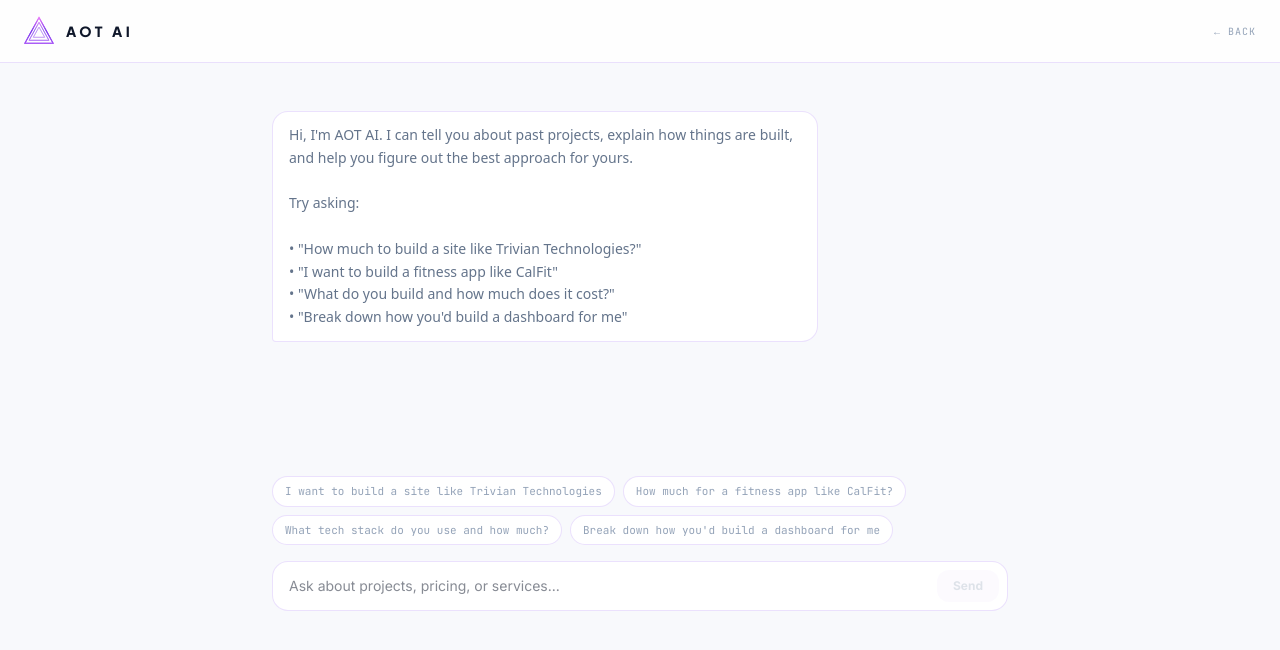
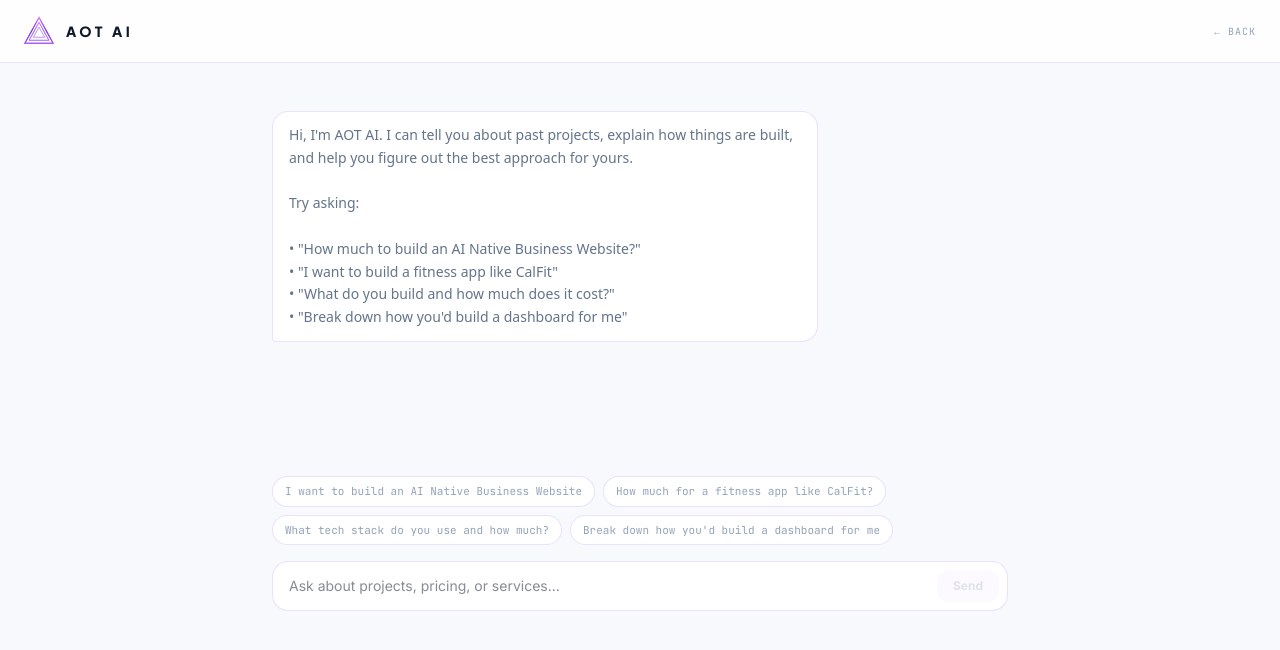
Before and after one commit to adiiaot/Aot-network-portfolio, a Next.js app: page /aot-ai in a window 1280 px wide. Shown: the top 650 px of the page. Built offline with nearby package versions, Linux system fonts and the light colour scheme.

Commit message:
Refactor code structure for improved readability and maintainability

```diff
--- a/src/components/sections/AotAIChat.tsx
+++ b/src/components/sections/AotAIChat.tsx
@@ -10,11 +10,11 @@
 const WELCOME: ChatMessage = {
   role: "assistant",
   content:
-    "Hi, I'm AOT AI. I can tell you about past projects, explain how things are built, and help you figure out the best approach for yours.\n\nTry asking:\n\n• \"How much to build a site like Trivian Technologies?\"\n• \"I want to build a fitness app like CalFit\"\n• \"What do you build and how much does it cost?\"\n• \"Break down how you'd build a dashboard for me\"",
+    "Hi, I'm AOT AI. I can tell you about past projects, explain how things are built, and help you figure out the best approach for yours.\n\nTry asking:\n\n• \"How much to build an AI Native Business Website?\"\n• \"I want to build a fitness app like CalFit\"\n• \"What do you build and how much does it cost?\"\n• \"Break down how you'd build a dashboard for me\"",
 };
 
 const SUGGESTIONS = [
-  "I want to build a site like Trivian Technologies",
+  "I want to build an AI Native Business Website",
   "How much for a fitness app like CalFit?",
   "What tech stack do you use and how much?",
   "Break down how you'd build a dashboard for me",
--- a/src/components/sections/Work.tsx
+++ b/src/components/sections/Work.tsx
@@ -175,7 +175,7 @@
                 </div>
               )}
               <div className="flex gap-3 mt-auto">
-                {p.id !== "trivian-technologies" && (
+                {p.id !== "ai-native-website" && (
                   <Link
                     href={`/projects/${p.id}`}
                     className="flex-1 text-center text-xs font-bold py-2.5 rounded-xl transition-all"
@@ -204,24 +204,24 @@
                     style={{
                       fontFamily: "'Inter', sans-serif",
                       letterSpacing: "0.05em",
-                      border: p.id === "trivian-technologies" ? "1px solid var(--accent-primary)" : "1px solid var(--border-color-light)",
-                      color: p.id === "trivian-technologies" ? "#fff" : "var(--text-muted)",
-                      background: p.id === "trivian-technologies" ? "var(--accent-primary)" : "transparent",
+                      border: p.id === "ai-native-website" ? "1px solid var(--accent-primary)" : "1px solid var(--border-color-light)",
+                      color: p.id === "ai-native-website" ? "#fff" : "var(--text-muted)",
+                      background: p.id === "ai-native-website" ? "var(--accent-primary)" : "transparent",
                     }}
                     onMouseEnter={(e) => {
-                      if (p.id !== "trivian-technologies") {
+                      if (p.id !== "ai-native-website") {
                         e.currentTarget.style.borderColor = "var(--accent-secondary)";
                         e.currentTarget.style.color = "var(--accent-primary)";
                       }
                     }}
                     onMouseLeave={(e) => {
-                      if (p.id !== "trivian-technologies") {
+                      if (p.id !== "ai-native-website") {
                         e.currentTarget.style.borderColor = "var(--border-color-light)";
                         e.currentTarget.style.color = "var(--text-muted)";
                       }
                     }}
                   >
-                    {p.id === "trivian-technologies" ? "View Website" : "Live Demo"}
+                    {p.id === "ai-native-website" ? "View Website" : "Live Demo"}
                   </a>
                 )}
                 {p.apkUrl && (
--- a/src/data/projects.ts
+++ b/src/data/projects.ts
@@ -2,11 +2,11 @@
 
 export const projects: Project[] = [
   {
-    id: "trivian-technologies",
-    name: "AI Native Company Website",
+    id: "ai-native-website",
+    name: "AI Native Business Website",
     tag: "Web Platform · AI & Technology",
     description:
-      "A modern technology company website built to showcase AI consulting, software development services, company capabilities, and technical documentation. Designed with a strong focus on performance, SEO, responsive design, and conversion-focused user experience. The platform includes a dedicated documentation system, structured service pages, and scalable architecture for future expansion.",
+      "A modern AI-native business website built to showcase AI consulting, software development services, company capabilities, and technical documentation. Designed with a strong focus on performance, SEO, responsive design, and conversion-focused user experience. The platform includes a dedicated documentation system, structured service pages, and scalable architecture for future expansion.",
     role: "Lead Developer & Product Engineer",
     status: "Live",
     accent: "#a855f7",
@@ -20,7 +20,7 @@
       "Vercel",
       "SEO",
     ],
-    imageUrl: "/images/projects/Triviantechthumbnail.png",
+    imageUrl: "/images/projects/ai-native-website-thumbnail.png",
     featured: true,
   },
   {
@@ -76,7 +76,7 @@
       "Railway",
       "Vercel",
     ],
-    imageUrl: "/images/projects/analyzer-thumbnail.png",
+    imageUrl: "/images/projects/Analyzer-thumbnail.png",
     featured: true,
   },
   /*{
```
Also changed, not shown: public/images/projects/Analyzer-thumbnail.png (added), public/images/projects/ai-native-website-thumbnail.png (renamed from public/images/projects/Triviantechthumbnail.png).
